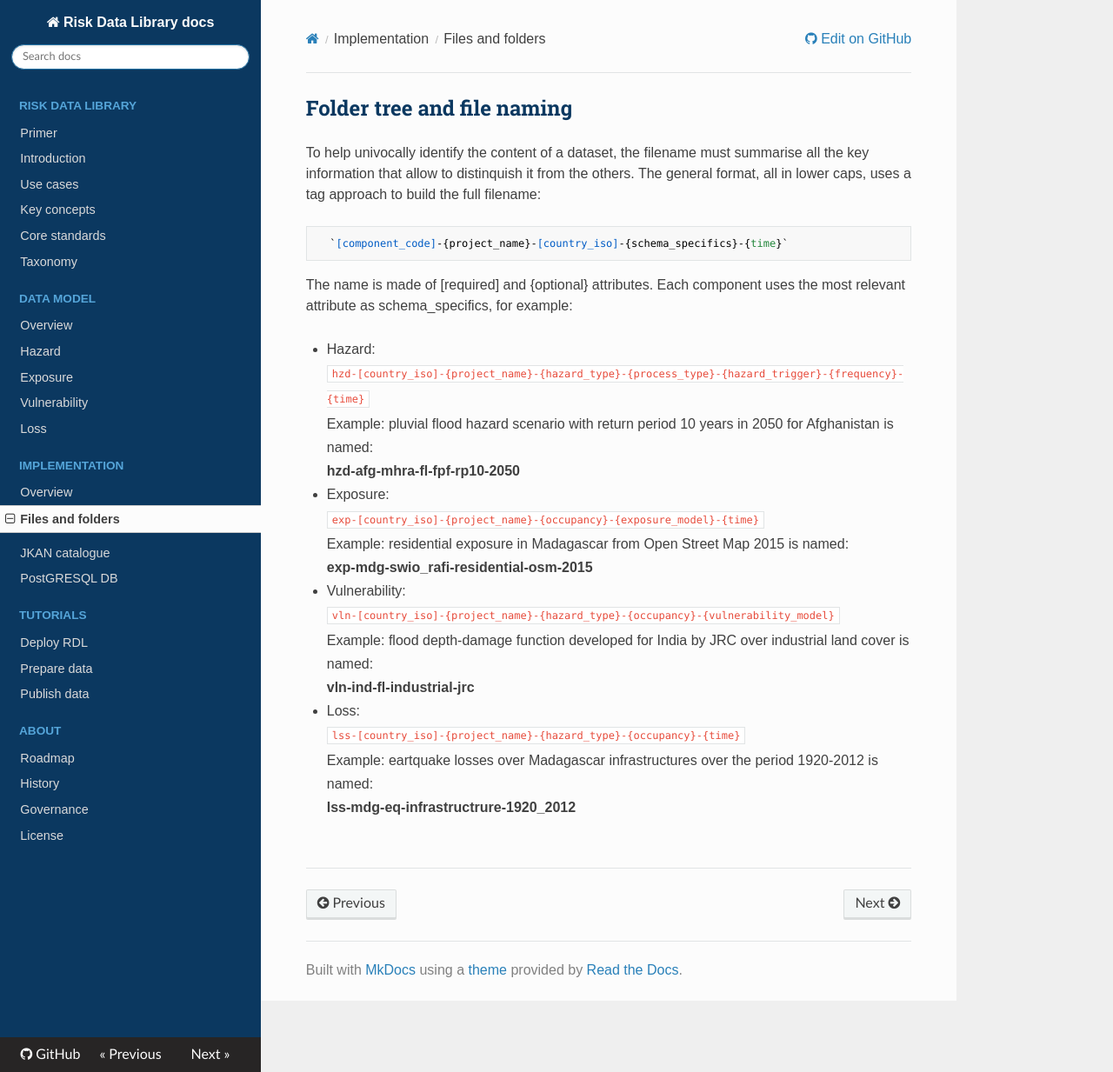
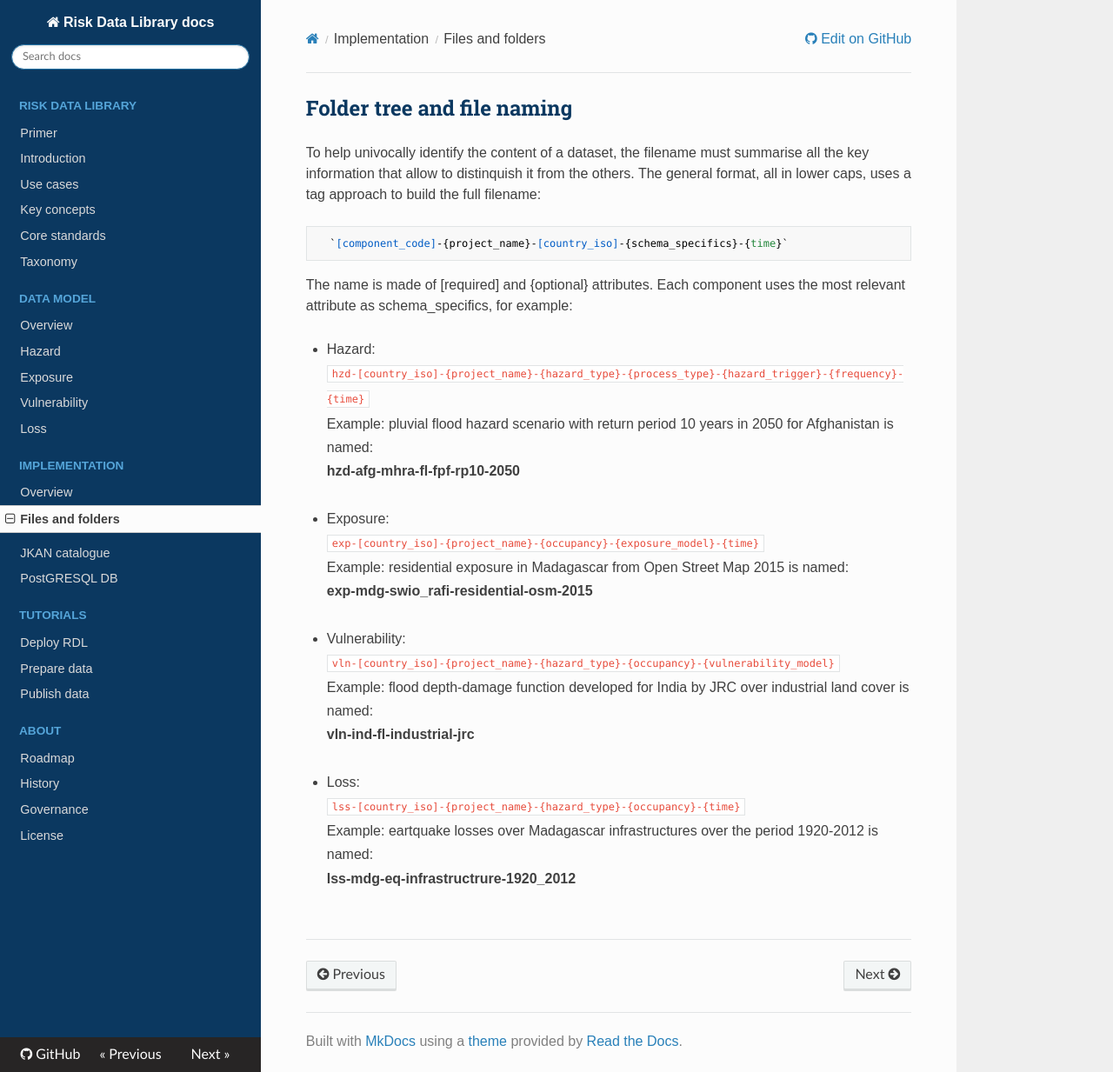
Before and after one commit to GFDRR/rdl-docs, an MkDocs documentation site: the page built from docs/folder_files.md, in a window 1280 px wide and 1233 px high. Shown: the whole window at 87% size. Built offline with MkDocs 1.6.1, drawn with Linux system fonts in a browser that asks for light colours; nearby versions of some CDN libraries.

Commit message:
Update folder_files.md

```diff
--- a/docs/folder_files.md
+++ b/docs/folder_files.md
@@ -11,17 +11,17 @@ The name is made of [required] and {optional} attributes. Each component uses th
 `hzd-[country_iso]-{project_name}-{hazard_type}-{process_type}-{hazard_trigger}-{frequency}-{time}`<br>
 Example: pluvial flood hazard scenario with return period 10 years in 2050 for Afghanistan is named:<br>
 **hzd-afg-mhra-fl-fpf-rp10-2050**
-<br>
+<br><br>
 - Exposure:<br>
 `exp-[country_iso]-{project_name}-{occupancy}-{exposure_model}-{time}`<br>
 Example: residential exposure in Madagascar from Open Street Map 2015 is named:<br>
 **exp-mdg-swio_rafi-residential-osm-2015**
-<br>
+<br><br>
 - Vulnerability:<br>
 `vln-[country_iso]-{project_name}-{hazard_type}-{occupancy}-{vulnerability_model}`<br>
 Example: flood depth-damage function developed for India by JRC over industrial land cover is named:<br>
 **vln-ind-fl-industrial-jrc**
-<br>
+<br><br>
 - Loss:<br>
 `lss-[country_iso]-{project_name}-{hazard_type}-{occupancy}-{time}`<br>
 Example: eartquake losses over Madagascar infrastructures over the period 1920-2012 is named:<br>
```
